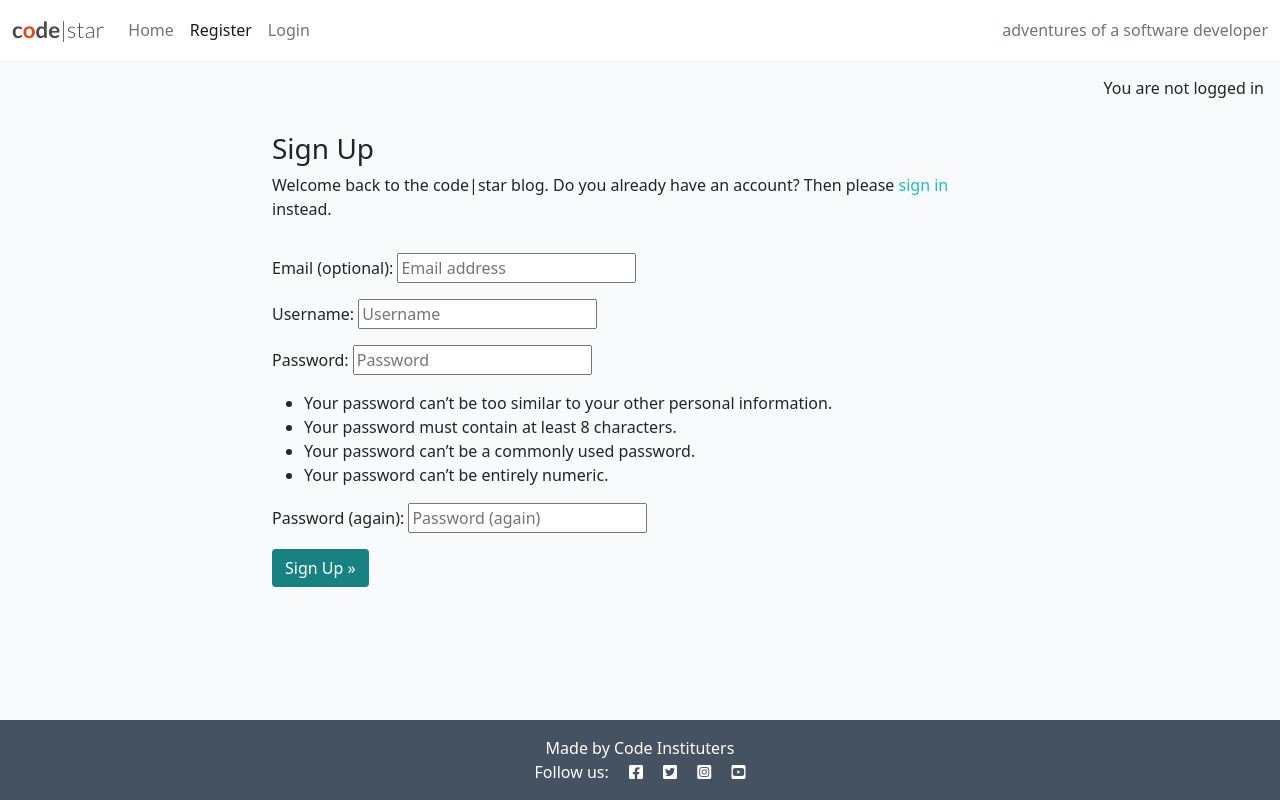
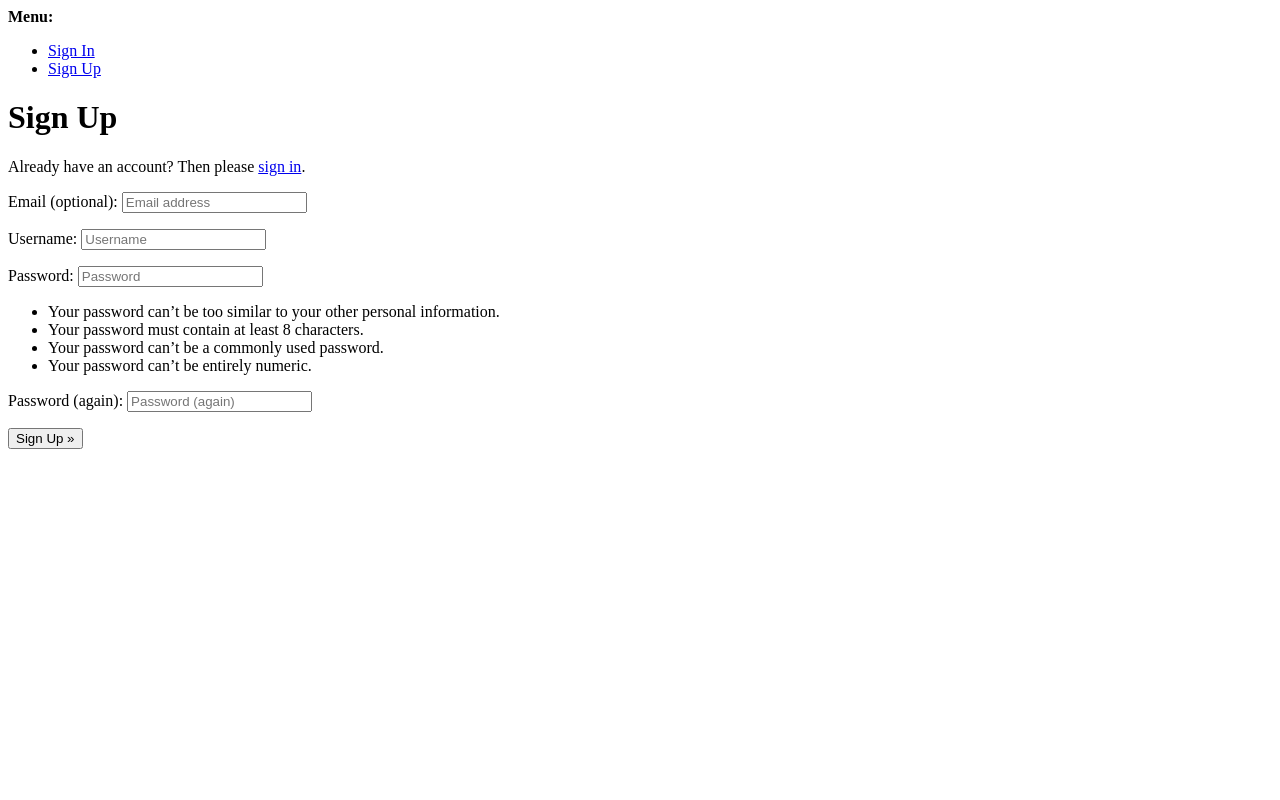
Before and after one commit to katee145/nourish, a Django app: page /accounts/signup/ in a window 1280 px wide. Run offline with Django 4.2, Linux system fonts and the light colour scheme; parts of the project's set-up code (start-up, migrations or seed data) failed here and were passed over.

Commit message:
Revert "style signup.html"
This reverts commit bea98948ebba240414f9f41f400f154c038a16c8.

```diff
--- a/templates/account/signup.html
+++ b/templates/account/signup.html
@@ -1,38 +1,21 @@
-{% extends "base.html" %}
+{% extends "account/base.html" %}
 
 {% load i18n %}
 
-{% block head_title %}{% trans "Signup" %}{% endblock %}
+{% block head_title %}{% trans "Signup" %}{% endblock head_title %}
 
 {% block content %}
-<div class="container">
-  <div class="row">
-    <div class="col-md-8 mt-3 offset-md-2">
-      <h3>{% trans "Sign Up" %}</h3>
+<h1>{% trans "Sign Up" %}</h1>
 
-      <p>{% blocktrans %}
-        Welcome back to the code|star blog.
-        Do you already have an account? Then please
-        <a class="link" href="{{ login_url }}">sign in</a>
-        instead.
-      {% endblocktrans %}</p>
-    </div>
-  </div>
-  <div class="row">
-    <div class="col-md-8 mt-3 offset-md-2">
-      <form class="signup" id="signup_form" method="post"
-        action="{% url 'account_signup' %}">
-        {% csrf_token %}
-        {{ form.as_p }}
-        {% if redirect_field_value %}
-        <input type="hidden" name="{{ redirect_field_name }}"
-          value="{{ redirect_field_value }}" />
-        {% endif %}
-        <button class="btn btn-signup right" type="submit">
-          {% trans "Sign Up" %} &raquo;</button>
-      </form>
-    </div>
-  </div>
-</div>
+<p>{% blocktrans %}Already have an account? Then please <a href="{{ login_url }}">sign in</a>.{% endblocktrans %}</p>
 
-{% endblock %}
+<form class="signup" id="signup_form" method="post" action="{% url 'account_signup' %}">
+  {% csrf_token %}
+  {{ form.as_p }}
+  {% if redirect_field_value %}
+  <input type="hidden" name="{{ redirect_field_name }}" value="{{ redirect_field_value }}" />
+  {% endif %}
+  <button type="submit">{% trans "Sign Up" %} &raquo;</button>
+</form>
+
+{% endblock content %}
```
